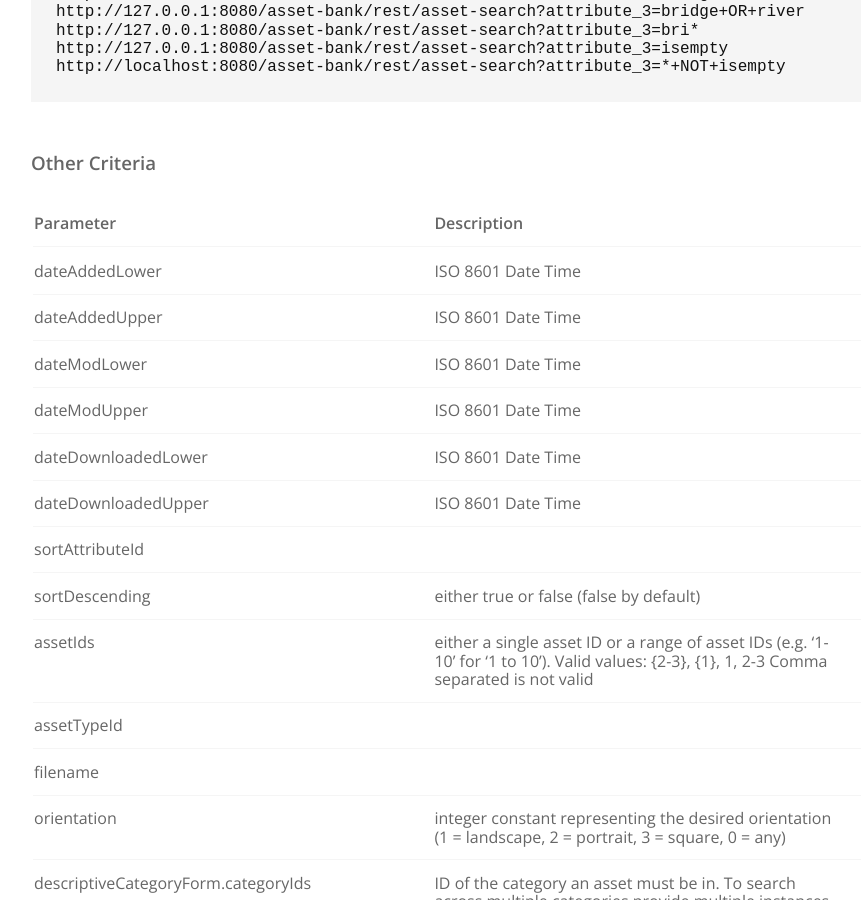
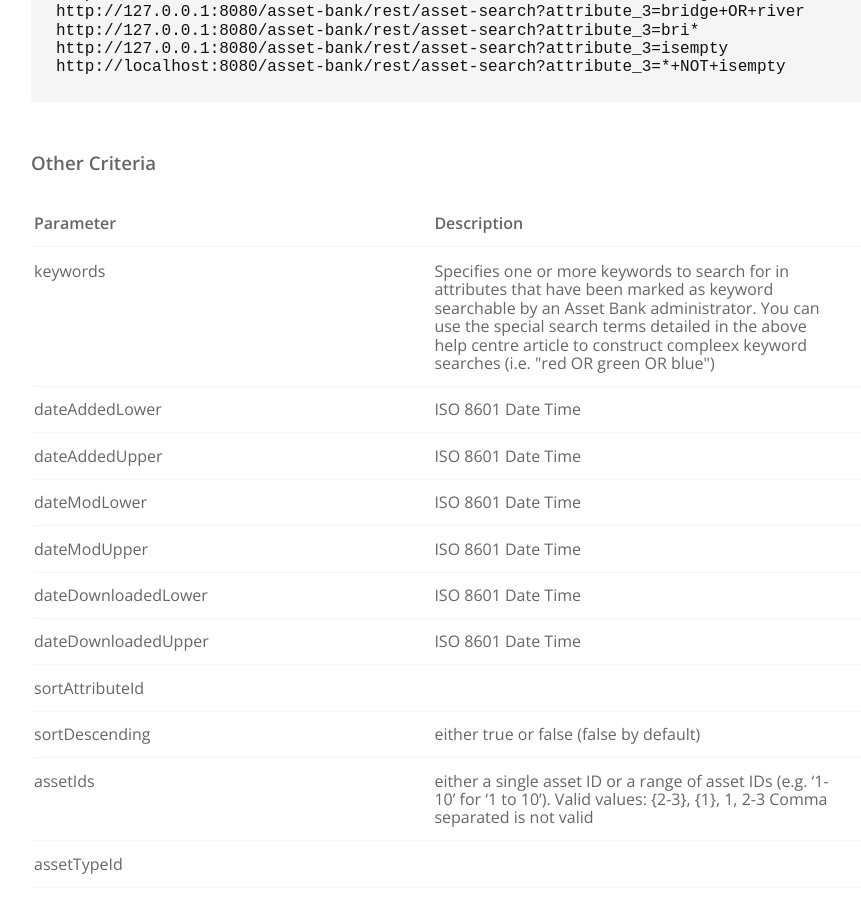
Before and after one commit to brightinteractive/api-docs, a Jekyll site: the page built from doc/asset-search.md, in a window 1280 px wide and 900 px high, scrolled down 1142 px. Shown: the whole window, without its empty margins (109-970 px from the left). Built offline with Jekyll 4.4.1, drawn with Linux system fonts in a browser that asks for light colours; our own code applies the rules of GitHub Pages for plain Markdown files; some of the changed text lies outside the part shown.

Commit message:
Add missing parameters to docs

```diff
--- a/doc/asset-search.md
+++ b/doc/asset-search.md
@@ -40,6 +40,10 @@ http://localhost:8080/asset-bank/rest/asset-search?attribute_3=*+NOT+isempty
     </tr>
   </thead>
   <tbody>
+    <tr>
+      <td>keywords</td>
+      <td>Specifies one or more keywords to search for in attributes that have been marked as keyword searchable by an Asset Bank administrator. You can use the special search terms detailed in the above help centre article to construct compleex keyword searches (i.e. "red OR green OR blue")</td>
+    </tr>
     <tr>
       <td>dateAddedLower</td>
       <td>ISO 8601 Date Time</td>
@@ -122,6 +126,10 @@ http://localhost:8080/asset-bank/rest/asset-search?attribute_3=*+NOT+isempty
       <td>parentIds</td>
       <td>an id or list of ids to return locate child assets</td>
     </tr>
+    <tr>
+      <td>attributeQueryConjunction</td>
+      <td>AND or OR. This controls how multiple attribute searches are combined. Determines whether an asset has to have all the selected attribute search values or any of them.  Defaults to AND.</td>
+    </tr>
   </tbody>
 </table>
 
```
